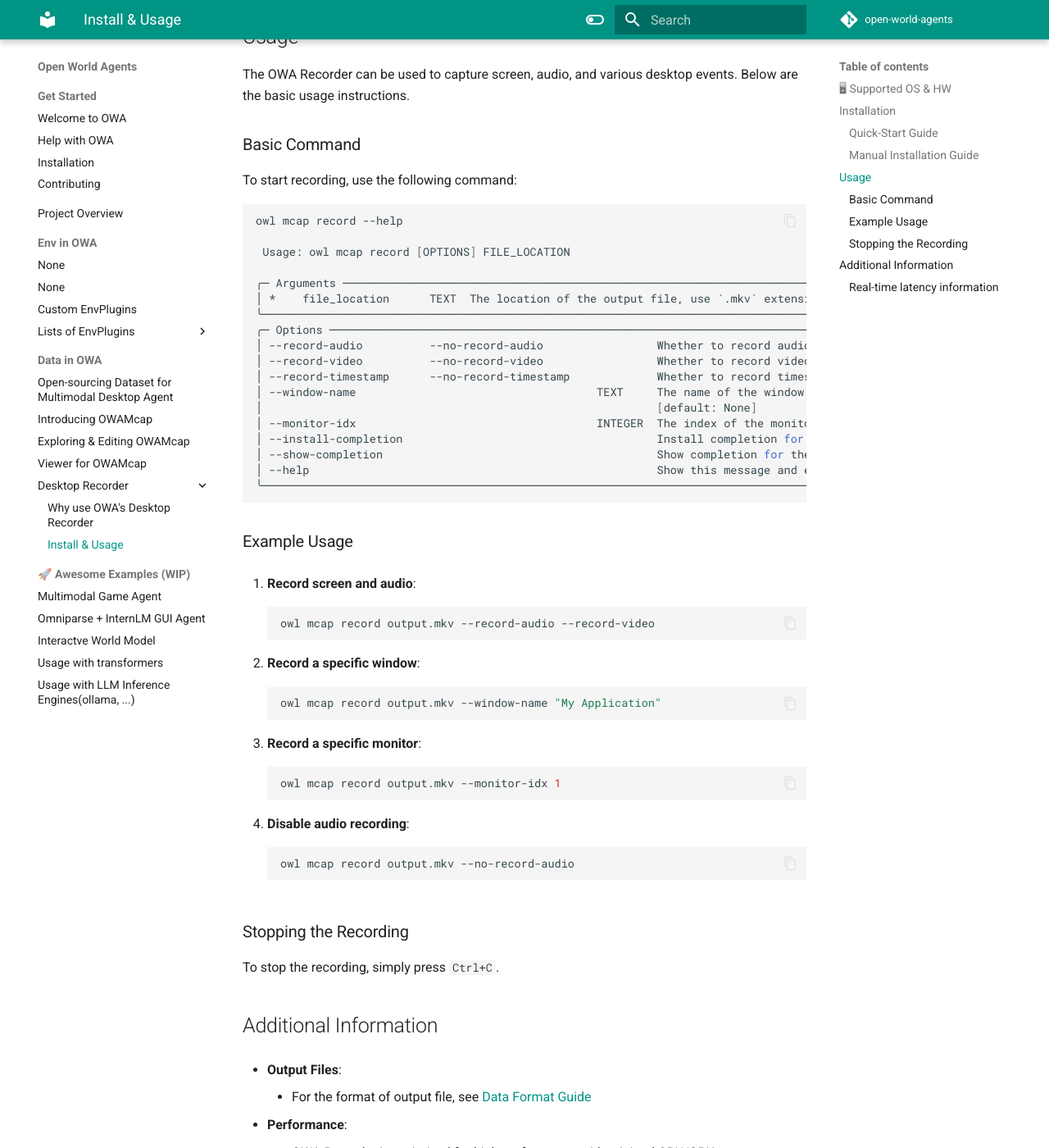
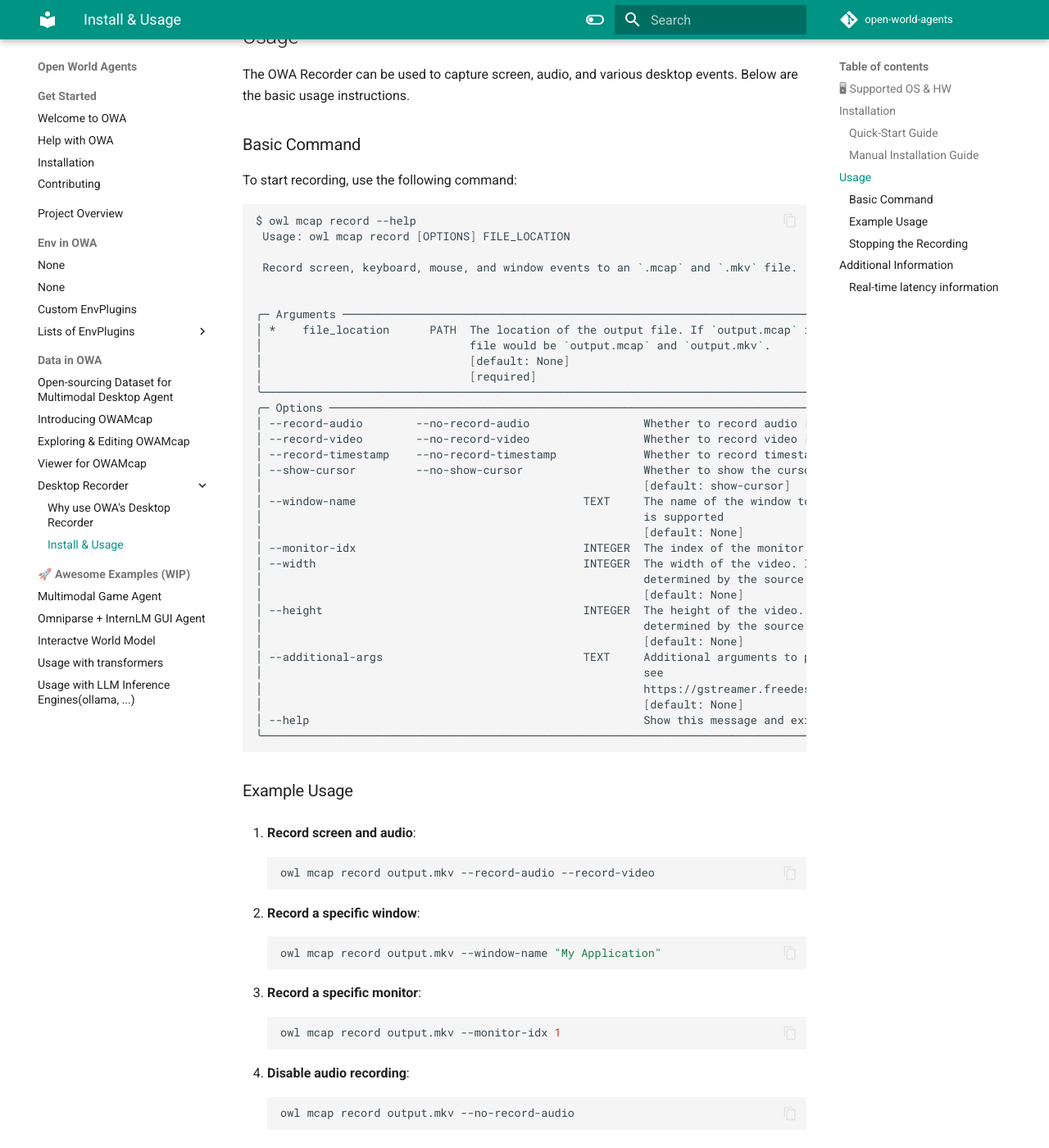
Before and after one commit to open-world-agents/open-world-agents, an MkDocs documentation site: the page built from docs/data/recorder/install_and_usage.md, in a window 1280 px wide and 1400 px high, scrolled down 1039 px. Shown: the whole window at 82% size. Built offline with MkDocs 1.6.1 and Material for MkDocs 9.7.7, drawn with Linux system fonts in a browser that asks for light colours; comment, search, counter and statistics services are not loaded.

Commit message:
docs: recorder argument changed

````diff
--- a/docs/data/recorder/install_and_usage.md
+++ b/docs/data/recorder/install_and_usage.md
@@ -34,25 +34,40 @@
 
 To start recording, use the following command:
 ```sh
-owl mcap record --help
-
+$ owl mcap record --help
  Usage: owl mcap record [OPTIONS] FILE_LOCATION
 
-╭─ Arguments ──────────────────────────────────────────────────────────────────────────────────────────────────────────────────────────────────╮
-│ *    file_location      TEXT  The location of the output file, use `.mkv` extension. [default: None] [required]                              │
-╰──────────────────────────────────────────────────────────────────────────────────────────────────────────────────────────────────────────────╯
-╭─ Options ────────────────────────────────────────────────────────────────────────────────────────────────────────────────────────────────────╮
-│ --record-audio          --no-record-audio                 Whether to record audio [default: record-audio]                                    │
-│ --record-video          --no-record-video                 Whether to record video [default: record-video]                                    │
-│ --record-timestamp      --no-record-timestamp             Whether to record timestamp [default: record-timestamp]                            │
-│ --window-name                                    TEXT     The name of the window to capture, substring of window name is supported           │
-│                                                           [default: None]                                                                    │
-│ --monitor-idx                                    INTEGER  The index of the monitor to capture [default: None]                                │
-│ --install-completion                                      Install completion for the current shell.                                          │
-│ --show-completion                                         Show completion for the current shell, to copy it or customize the installation.   │
-│ --help                                                    Show this message and exit.                                                        │
-╰──────────────────────────────────────────────────────────────────────────────────────────────────────────────────────────────────────────────╯
+ Record screen, keyboard, mouse, and window events to an `.mcap` and `.mkv` file.
 
+
+╭─ Arguments ──────────────────────────────────────────────────────────────────────────────────────────────────────────╮
+│ *    file_location      PATH  The location of the output file. If `output.mcap` is given as argument, the output     │
+│                               file would be `output.mcap` and `output.mkv`.                                          │
+│                               [default: None]                                                                        │
+│                               [required]                                                                             │
+╰──────────────────────────────────────────────────────────────────────────────────────────────────────────────────────╯
+╭─ Options ────────────────────────────────────────────────────────────────────────────────────────────────────────────╮
+│ --record-audio        --no-record-audio                 Whether to record audio [default: record-audio]              │
+│ --record-video        --no-record-video                 Whether to record video [default: record-video]              │
+│ --record-timestamp    --no-record-timestamp             Whether to record timestamp [default: record-timestamp]      │
+│ --show-cursor         --no-show-cursor                  Whether to show the cursor in the capture                    │
+│                                                         [default: show-cursor]                                       │
+│ --window-name                                  TEXT     The name of the window to capture, substring of window name  │
+│                                                         is supported                                                 │
+│                                                         [default: None]                                              │
+│ --monitor-idx                                  INTEGER  The index of the monitor to capture [default: None]          │
+│ --width                                        INTEGER  The width of the video. If None, the width will be           │
+│                                                         determined by the source.                                    │
+│                                                         [default: None]                                              │
+│ --height                                       INTEGER  The height of the video. If None, the height will be         │
+│                                                         determined by the source.                                    │
+│                                                         [default: None]                                              │
+│ --additional-args                              TEXT     Additional arguments to pass to the pipeline. For detail,    │
+│                                                         see                                                          │
+│                                                         https://gstreamer.freedesktop.org/documentation/d3d11/d3d11… │
+│                                                         [default: None]                                              │
+│ --help                                                  Show this message and exit.                                  │
+╰──────────────────────────────────────────────────────────────────────────────────────────────────────────────────────╯
 ```
 
 ### Example Usage
````
Also changed, not shown: 2 other files.
